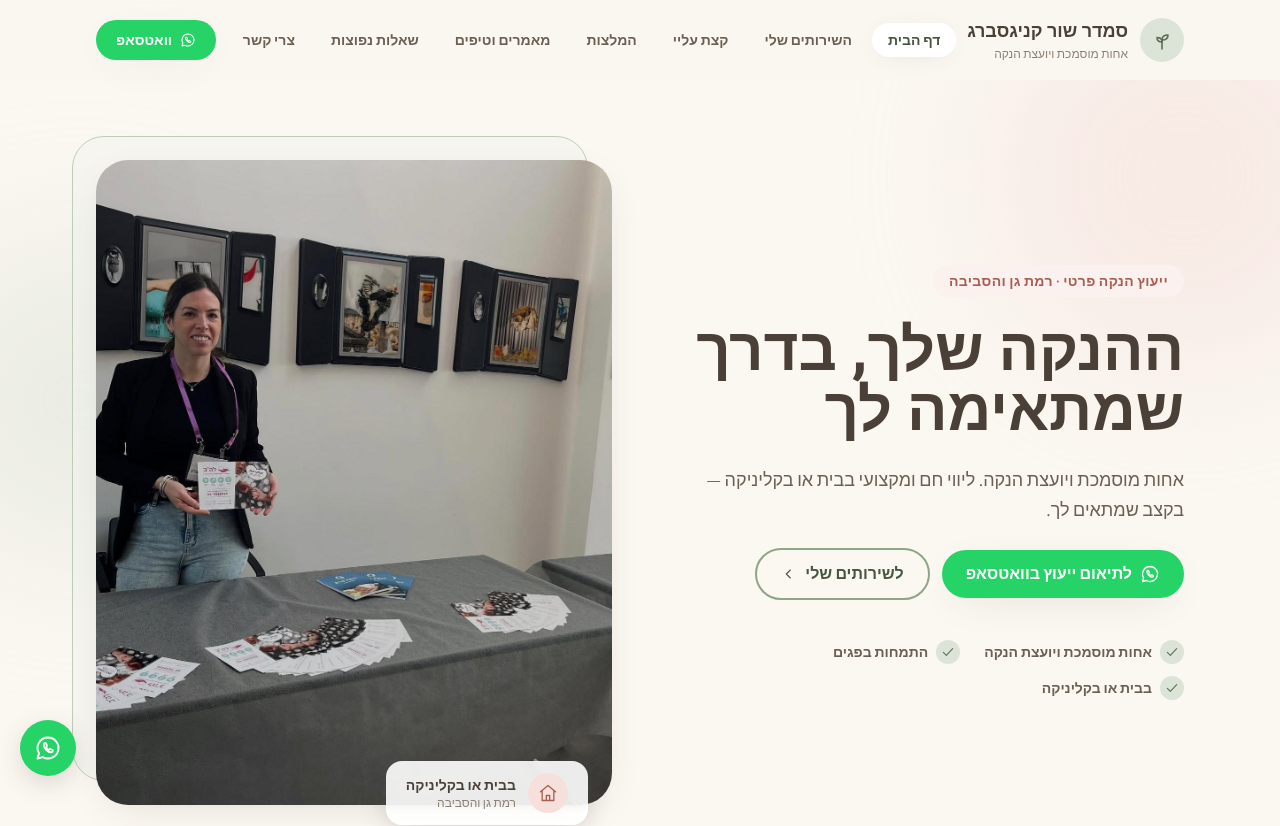
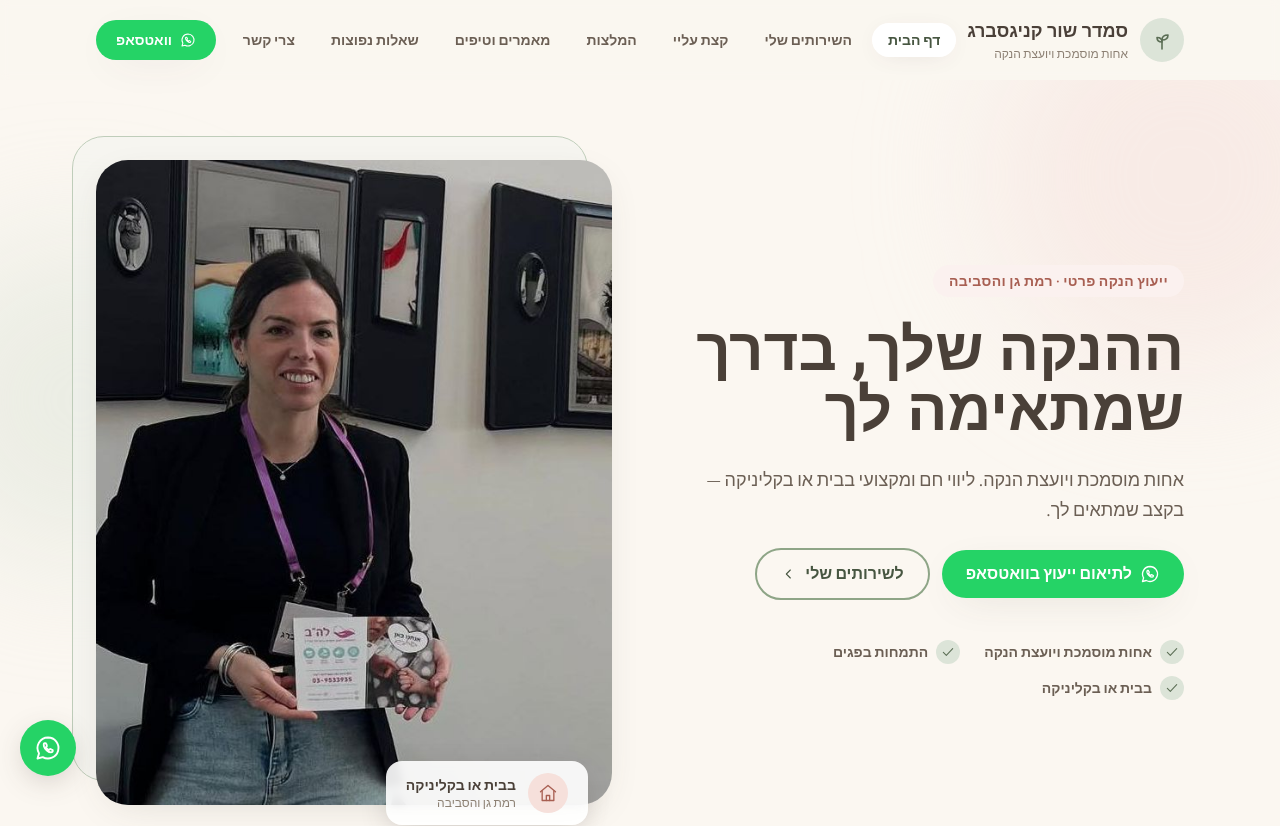
Before and after one commit to shiranzaddik/smadar-lactation-website, a Next.js app: page / in a window 1280 px wide. Shown: the top 826 px of the page. Built offline with nearby package versions, Linux system fonts and the light colour scheme; no server answers.

Commit message:
Focus portrait on Smadar (cropped), shorten homepage, reduce WhatsApp CTAs

```diff
--- a/src/app/about/page.tsx
+++ b/src/app/about/page.tsx
@@ -43,9 +43,9 @@ export default function AboutPage() {
         <div className="grid items-start gap-12 lg:grid-cols-5">
           <div className="lg:col-span-2">
             <ImageSlot
-              src="/images/smadar.jpg"
+              src="/images/smadar-portrait.jpg"
               alt={`תמונה אישית של ${site.name}`}
-              objectPosition="center 20%"
+              objectPosition="center 15%"
               className="aspect-[4/5] w-full shadow-soft"
             />
           </div>
--- a/src/app/page.tsx
+++ b/src/app/page.tsx
@@ -1,9 +1,7 @@
 import { Hero } from "@/components/sections/Hero";
 import { TrustPoints } from "@/components/sections/TrustPoints";
 import { ServicesPreview } from "@/components/sections/ServicesPreview";
-import { Challenges } from "@/components/sections/Challenges";
 import { ProcessSteps } from "@/components/sections/ProcessSteps";
-import { TestimonialsPreview } from "@/components/sections/TestimonialsPreview";
 import { AboutPreview } from "@/components/sections/AboutPreview";
 import { FinalCTA } from "@/components/sections/FinalCTA";
 
@@ -13,9 +11,7 @@ export default function HomePage() {
       <Hero />
       <TrustPoints />
       <ServicesPreview />
-      <Challenges />
       <ProcessSteps />
-      <TestimonialsPreview />
       <AboutPreview />
       <FinalCTA />
     </>
--- a/src/components/sections/AboutPreview.tsx
+++ b/src/components/sections/AboutPreview.tsx
@@ -9,9 +9,9 @@ export function AboutPreview() {
       <div className="grid items-center gap-12 lg:grid-cols-2">
         <div className="relative order-2 lg:order-1">
           <ImageSlot
-            src="/images/smadar.jpg"
+            src="/images/smadar-portrait.jpg"
             alt={`פורטרט של ${site.name}`}
-            objectPosition="center 15%"
+            objectPosition="center 20%"
             className="aspect-square w-full max-w-md shadow-soft lg:mr-auto"
           />
         </div>
--- a/src/components/sections/Hero.tsx
+++ b/src/components/sections/Hero.tsx
@@ -57,9 +57,9 @@ export function Hero() {
             className="absolute -left-4 -top-4 h-full w-full rounded-4xl border border-sage-200 bg-sage-50/50 lg:-left-6 lg:-top-6"
           />
           <ImageSlot
-            src="/images/smadar.jpg"
+            src="/images/smadar-portrait.jpg"
             alt={`${site.name} — אחות מוסמכת ויועצת הנקה`}
-            objectPosition="center 20%"
+            objectPosition="center 15%"
             className="relative aspect-[4/5] w-full shadow-soft"
             priority
           />
```
Also changed, not shown: public/images/smadar-portrait.jpg (added).
